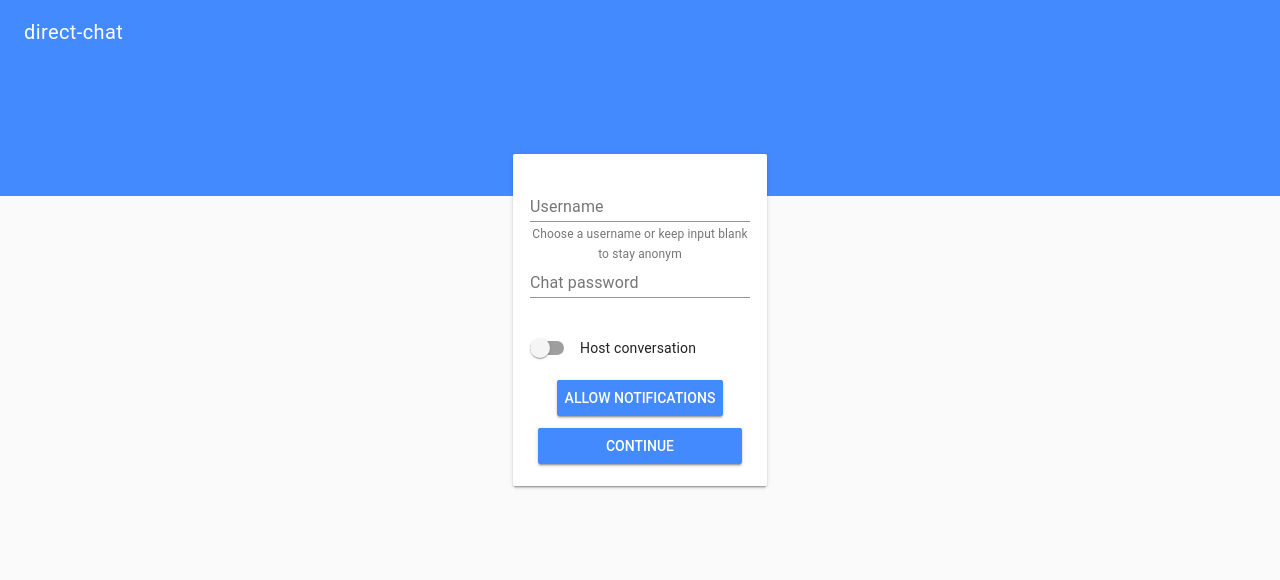
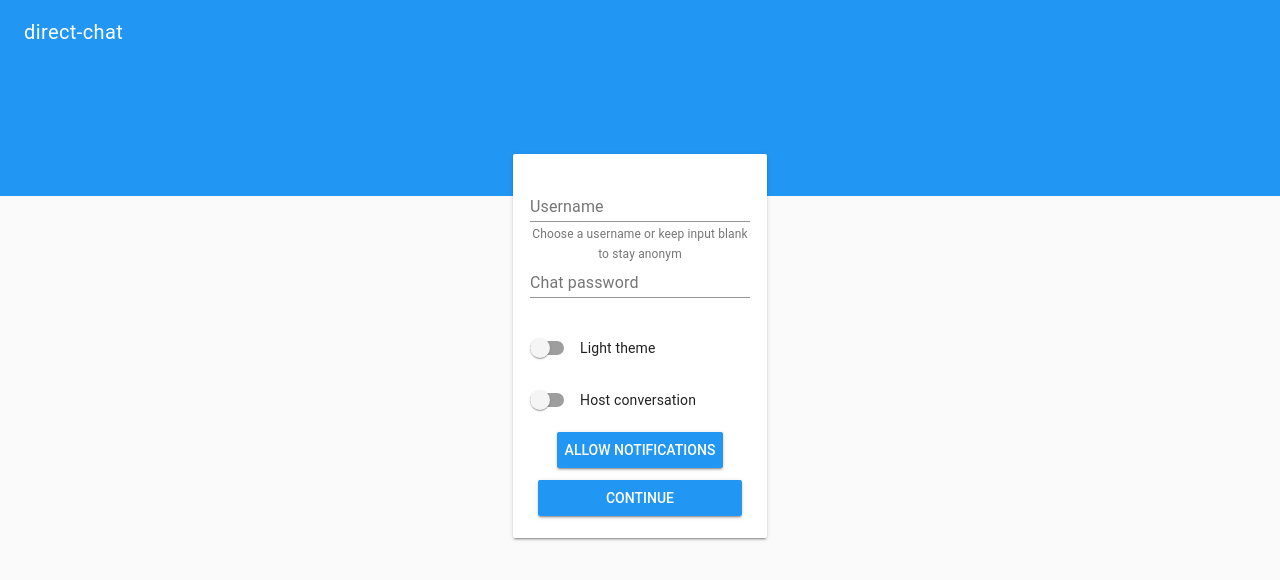
Before and after one commit to ctrlouis/direct-chat, a Vue app in the folder client/: page / in a window 1280 px wide. Shown: the top 580 px of the page. Built offline with nearby package versions, Linux system fonts and the light colour scheme; the HTML template or start-up script is replaced by a standard one.

Commit message:
Add darkTheme

```diff
--- a/client/src/App.vue
+++ b/client/src/App.vue
@@ -10,17 +10,40 @@ export default {
     data() {
         return {
         }
+    },
+    watch: {
+        darkTheme() {
+            if (this.darkTheme === true) {
+                this.$material.theming.theme = "default-dark";
+            } else {
+                this.$material.theming.theme = "default";
+            }
+        }
+    },
+    computed: {
+        darkTheme() {
+            return this.$store.state.darkTheme;
+        }
     }
 }
 </script>
 
 <style lang="scss">
+$primary: blue;
+$accent: yellow;
+
 @import "~vue-material/dist/theme/engine"; // Import the theme engine
 
 @include md-register-theme("default", (
-  primary: md-get-palette-color(blue, A200), // The primary color of your application
-  accent: md-get-palette-color(yellow, 600), // The accent or secondary color
-  theme: light // This can be dark or light
+  primary: md-get-palette-color($primary, 500),
+  accent: md-get-palette-color($accent, 700),
+  theme: light
+));
+
+@include md-register-theme("default-dark", (
+  primary: md-get-palette-color($primary, 700),
+  accent: md-get-palette-color($accent, 800),
+  theme: dark
 ));
 
 @import "~vue-material/dist/theme/all"; // Apply the theme
--- a/client/src/main.js
+++ b/client/src/main.js
@@ -4,7 +4,6 @@ import router from './router';
 import store from './store';
 import VueMaterial from 'vue-material';
 import 'vue-material/dist/vue-material.min.css';
-import 'vue-material/dist/theme/default.css';
 
 Vue.use(VueMaterial);
 Vue.config.productionTip = false;
--- a/client/src/store/actions.js
+++ b/client/src/store/actions.js
@@ -17,7 +17,11 @@ const actions = {
 
     toggleDetailNotification(context) {
         context.commit('TOGGLE_DETAIL_NOTIFICATION');
-    }
+    },
+
+    toggleDarkTheme(context) {
+        context.commit('TOGGLE_DARK_THEME');
+    },
 }
 
 export default actions;
--- a/client/src/store/mutations.js
+++ b/client/src/store/mutations.js
@@ -16,6 +16,9 @@ const mutations = {
     },
     ADD_MESSAGE(state, message) {
         state.messages.push(message);
+    },
+    TOGGLE_DARK_THEME(state, boolean) {
+        state.darkTheme = boolean;
     }
 }
 
--- a/client/src/store/state.js
+++ b/client/src/store/state.js
@@ -3,7 +3,8 @@ const state = {
     password: null,
     server: null,
     detailNotification: false,
-    messages: []
+    messages: [],
+    darkTheme: false,
 }
 
 export default state;
--- a/client/src/views/Chat.vue
+++ b/client/src/views/Chat.vue
@@ -143,7 +143,7 @@ $material-icons-font-path: '~material-icons/iconfont/';
         padding: 1em;
         border-radius: 2em;
         border: none;
-        background-color: white;
+        background-color: rgba(0,0,0,.1);
         resize: none;
         height: max-content;
         outline: none;
--- a/client/src/views/Connect.vue
+++ b/client/src/views/Connect.vue
@@ -20,6 +20,10 @@
             <md-input v-model="password"></md-input>
         </md-field>
                 </div>
+
+                <md-switch v-model="darkTheme">
+                    {{ !darkTheme ? 'Light theme' : 'Dark theme' }}
+                </md-switch>
 
                 <div class="inline-flex flex-column align-items-center">
                     <md-switch v-model="connection.remote">
@@ -109,6 +113,15 @@ export default {
             }
             return server;
         },
+
+        darkTheme: {
+            get() {
+                return this.$store.state.darkTheme
+            },
+            set(value) {
+                this.$store.commit('TOGGLE_DARK_THEME', value)
+            }
+        },
     },
 
     created() {
```
